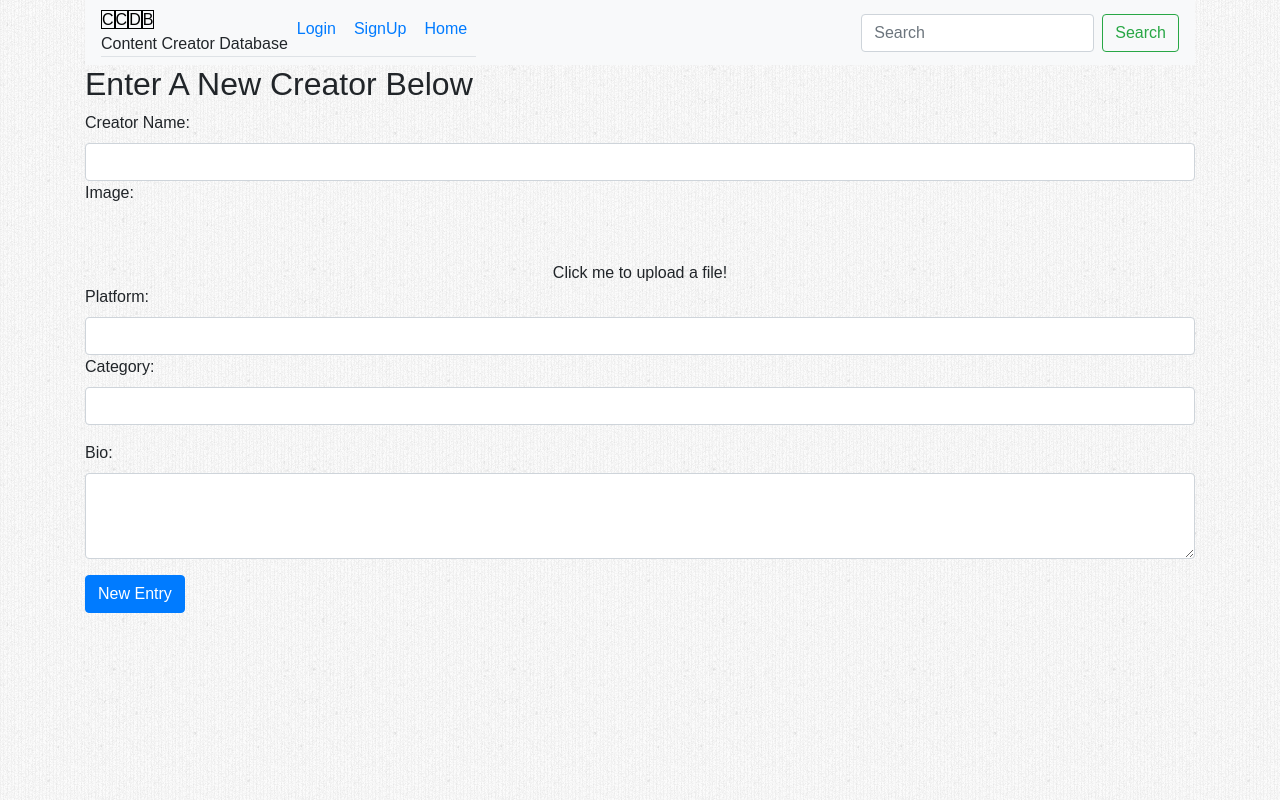
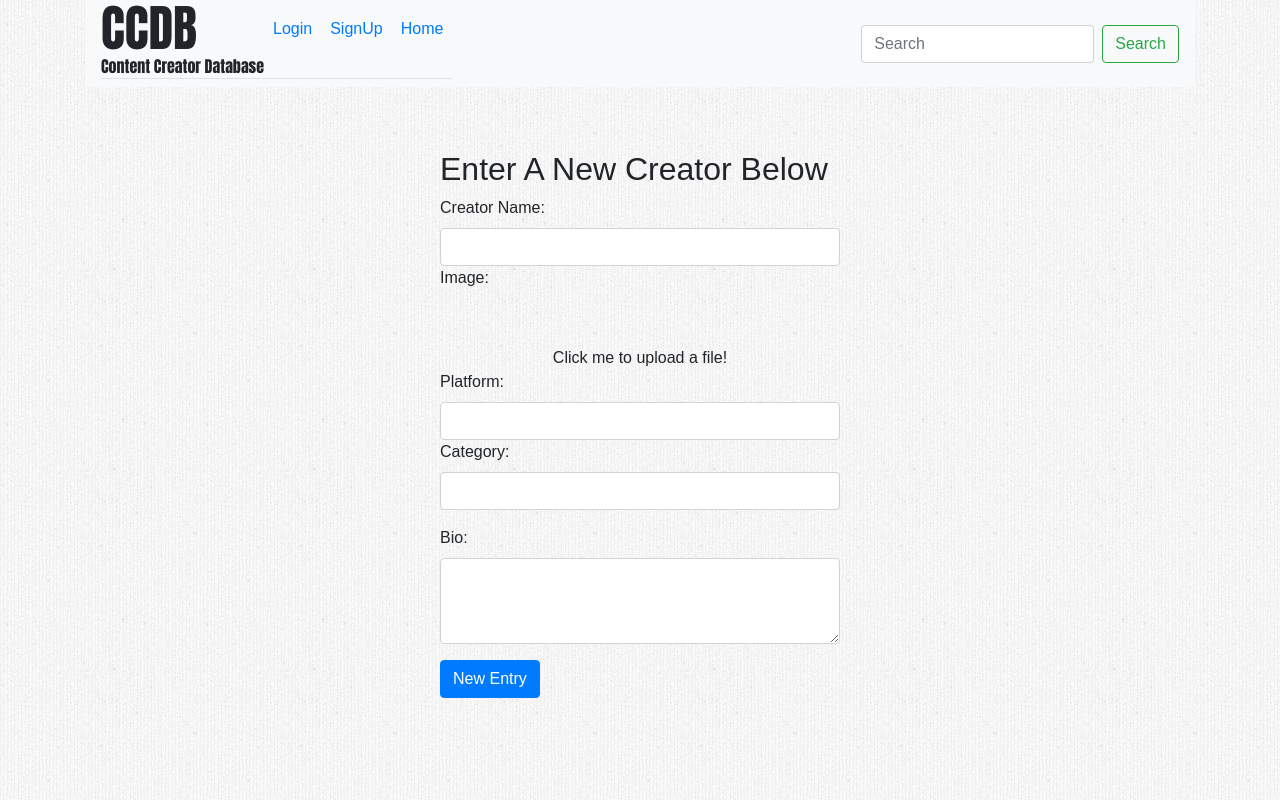
Before and after one commit to 81Jeremiah/content-creator-database, a React (Create React App) app in the folder client/: page /new in a window 1280 px wide. Built offline with nearby package versions, Linux system fonts and the light colour scheme.

Commit message:
add logo and some other style changes

```diff
--- a/client/src/index.css
+++ b/client/src/index.css
@@ -1,3 +1,5 @@
+@import url('https://fonts.googleapis.com/css?family=Anton|Roboto');
+
 body, html, #root {
   margin: 0;
   padding: 0;
@@ -19,8 +21,8 @@ body, html, #root {
 #creator-grid {
   flex-direction: row;
   flex-wrap: wrap;
-  width: 1000px;
-  height: 1000px;
+  width: auto;
+  height: auto;
   display: flex;
   align-items: center;
 
@@ -122,6 +124,32 @@ body, html, #root {
 
   border: none;
 }
+.login-form{
+  width: 400px;
+  height: 400px;
+  position: fixed;
+  top: 50%;
+  left: 50%;
+  transform: translate(-50%, -50%);
+}
+
+.signup-form{
+  width: 400px;
+  height: 400px;
+  position: fixed;
+  top: 50%;
+  left: 50%;
+  transform: translate(-50%, -50%);
+}
+
+.creator-form{
+  width: 400px;
+  height: 500px;
+  position: fixed;
+  top: 50%;
+  left: 50%;
+  transform: translate(-50%, -50%);
+}
 
 .trend-button:hover {
 btext-shadow: 0px 0px 6px rgba(255, 255, 255, 1);
@@ -130,10 +158,122 @@ btext-shadow: 0px 0px 6px rgba(255, 255, 255, 1);
 transition: all 0.4s ease 0s;
 }
 
-span {
-  border: none;
-  width: 80%;
-  height: 0px;
-  border: 1px solid black;
-  color: #000000;
+.CCDB-logo {
+	font-family: 'Anton', sans-serif;
+	perspective: 1000px;
+	perspective-origin: 200px 40px;
+
 }
+
+.CCDB-logo span {
+	cursor: pointer;
+	display: inline-block;
+	font-size: 50px;
+	user-select: none;
+	line-height: .8;
+
+}
+
+.CCDB-logo span:nth-child(1).active {
+	animation: balance 1.5s ease-out;
+	transform-origin: 0% 100% 0px;
+}
+
+@keyframes balance {
+	0%, 100% {
+		transform: rotate(0deg);
+	}
+
+	30%, 60% {
+		transform: rotate(-45deg);
+	}
+}
+
+.CCDB-logo span:nth-child(2).active {
+	animation: shrinkjump 1s ease-in-out;
+	transform-origin: bottom center;
+}
+
+@keyframes shrinkjump {
+	10%, 35% {
+		transform: scale(2, .2) translate(0, 0);
+	}
+
+	45%, 50% {
+		transform: scale(1) translate(0, -150px);
+	}
+
+	80% {
+		transform: scale(1) translate(0, 0);
+	}
+}
+
+.CCDB-logospan:nth-child(3).active {
+	animation: falling 2s ease-out;
+	transform-origin: bottom center;
+}
+
+@keyframes falling {
+	12% {
+		transform: rotateX(240deg);
+	}
+
+	24% {
+		transform: rotateX(150deg);
+	}
+
+	36% {
+		transform: rotateX(200deg);
+	}
+
+	48% {
+		transform: rotateX(175deg);
+	}
+
+	60%, 85% {
+		transform: rotateX(180deg);
+	}
+
+	100% {
+		transform: rotateX(0deg);
+	}
+}
+
+.CCDB-logo span:nth-child(4).active {
+	animation: rotate 1s ease-out;
+}
+
+@keyframes rotate {
+	20%, 80% {
+		transform: rotateY(180deg);
+	}
+
+	100% {
+		transform: rotateY(360deg);
+	}
+}
+
+.CCDB-logo span:nth-child(5).active {
+	animation: toplong 1.5s linear;
+}
+
+@keyframes toplong {
+	10%, 40% {
+		transform: translateY(-48vh) scaleY(1);
+	}
+
+	90% {
+		transform: translateY(-48vh) scaleY(4);
+	}
+}
+
+
+
+ul li:after {
+    content: "";
+    display: block;
+    height: 1px;
+    width: 40%;
+    margin: 10px;
+    background: black;
+}
```
